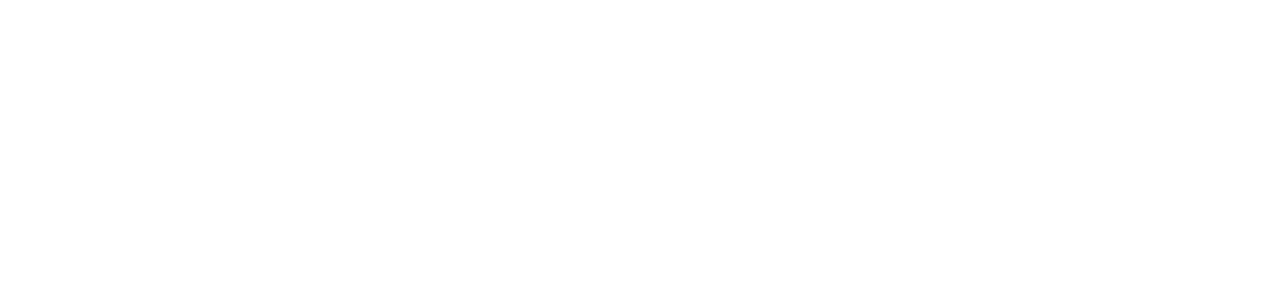
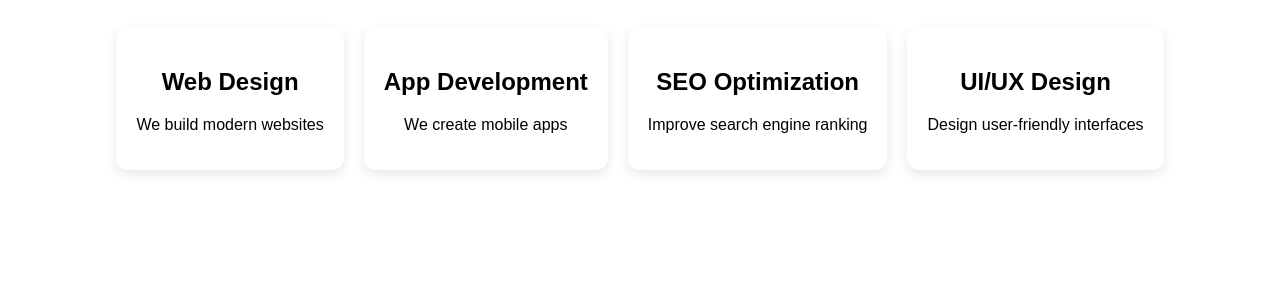
Before and after one commit to abdulsattar576/cortextsolutionTask, a React (Vite) app: page /task2 in a window 1280 px wide. Before the commit this address had no page. Shown: the top 300 px of the page. Built offline with nearby package versions, Linux system fonts and the light colour scheme.

Commit message:
task2 complted

```diff
--- a/src/App.jsx
+++ b/src/App.jsx
@@ -1,12 +1,15 @@
  import React from 'react'
 import { Route, Routes } from 'react-router-dom'
 import Task1 from './pages/Task1'
+import ServiceList from './pages/Task2.'
+
 
  const App = () => {
    return (
      <div>
        <Routes>
         <Route path='/' element={<Task1/>}/>
+        <Route path='/task2' element={<ServiceList/>}/>
        </Routes>
      </div>
    )
--- a/src/components/Profile.jsx
+++ b/src/components/Profile.jsx
@@ -4,12 +4,12 @@
 const Profile = () => {
   return (
     <div className="profile-card">
-      {/* Header with background */}
+
       <div className="profile-header">
         <img src={dp} alt="profile" className="profile-img" />
       </div>
 
-      {/* Content */}
+
       <div className="profile-content">
         <h3>Abdul Sattar</h3>
         <p>Full Stack Developer | MERN Expert</p>
--- /dev/null
+++ b/src/components/ServiceCard.jsx
@@ -0,0 +1,12 @@
+ import React from 'react';
+
+const ServiceCard = ({ title, desc }) => {
+  return (
+    <div className='service-card'>
+        <h2>{title}</h2>
+        <p>{desc}</p>
+    </div>
+  )
+}
+
+export default ServiceCard;
--- a/src/index.css
+++ b/src/index.css
@@ -1,38 +1,34 @@
-  /* Container card */
 .profile-card {
   max-width: 400px;
   margin: 50px auto;
   border-radius: 12px;
-  box-shadow: 0 4px 12px rgba(0,0,0,0.1);
+  box-shadow: 0 4px 12px rgba(0, 0, 0, 0.1);
   background: #fff;
   font-family: Arial, sans-serif;
   overflow: hidden;
   text-align: center;
 }
 
-/* Header background */
 .profile-header {
-  background: linear-gradient(135deg, #0077b5, #00a0dc); /* LinkedIn colors */
+  background: linear-gradient(135deg, #0077b5, #00a0dc);
   height: 120px;
   position: relative;
 }
 
-/* Profile image */
 .profile-img {
   width: 120px;
   height: 120px;
   border-radius: 50%;
   border: 4px solid #fff;
   position: absolute;
-  bottom: -60px; /* overlap */
+  bottom: -60px;
   left: 50%;
   transform: translateX(-50%);
   object-fit: cover;
 }
 
-/* Content */
 .profile-content {
-  padding: 80px 20px 20px; /* push down because of image overlap */
+  padding: 80px 20px 20px;
 }
 
 .profile-content h3 {
@@ -47,7 +43,6 @@
   margin: 4px 0;
 }
 
-/* Skills section */
 .profile-content h2 {
   margin-top: 20px;
   font-size: 18px;
@@ -77,3 +72,30 @@
   color: #fff;
   cursor: pointer;
 }
+/* task2 style */
+
+
+.service-list {
+  display: flex;
+  flex-wrap: wrap;
+  justify-content: center;
+  gap: 20px;
+  padding: 20px;
+}
+
+
+.service-card {
+  max-width: 300px;
+  padding: 20px;
+  border-radius: 12px;
+  box-shadow: 0 4px 12px rgba(0, 0, 0, 0.1);
+  background: #fff;
+  font-family: Arial, sans-serif;
+  text-align: center;
+  transition: transform 0.2s;
+
+}
+
+.service-card:hover {
+  transform: translateY(-5px);
+}
--- /dev/null
+++ b/src/pages/Task2..jsx
@@ -0,0 +1,25 @@
+ import React from 'react';
+import ServiceCard from '../components/ServiceCard'; // adjust the path if needed
+
+const ServiceList = () => {
+  const serviceInstances = [
+    { title: "Web Design", desc: "We build modern websites" },
+    { title: "App Development", desc: "We create mobile apps" },
+    { title: "SEO Optimization", desc: "Improve search engine ranking" },
+    { title: "UI/UX Design", desc: "Design user-friendly interfaces" }
+  ];
+
+  return (
+    <div className="service-list">
+      {serviceInstances.map((instance, index) => (
+        <ServiceCard
+          key={index}
+          title={instance.title}
+          desc={instance.desc}
+        />
+      ))}
+    </div>
+  );
+}
+
+export default ServiceList;
```
